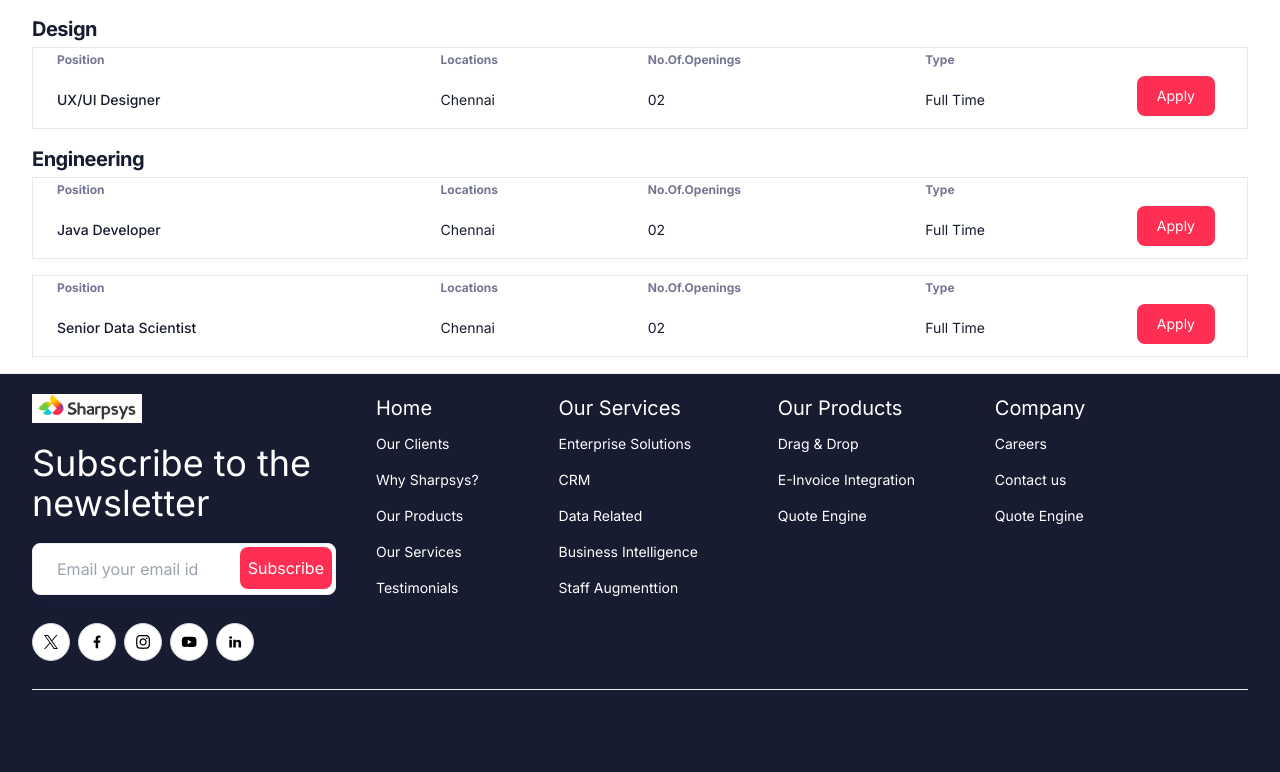
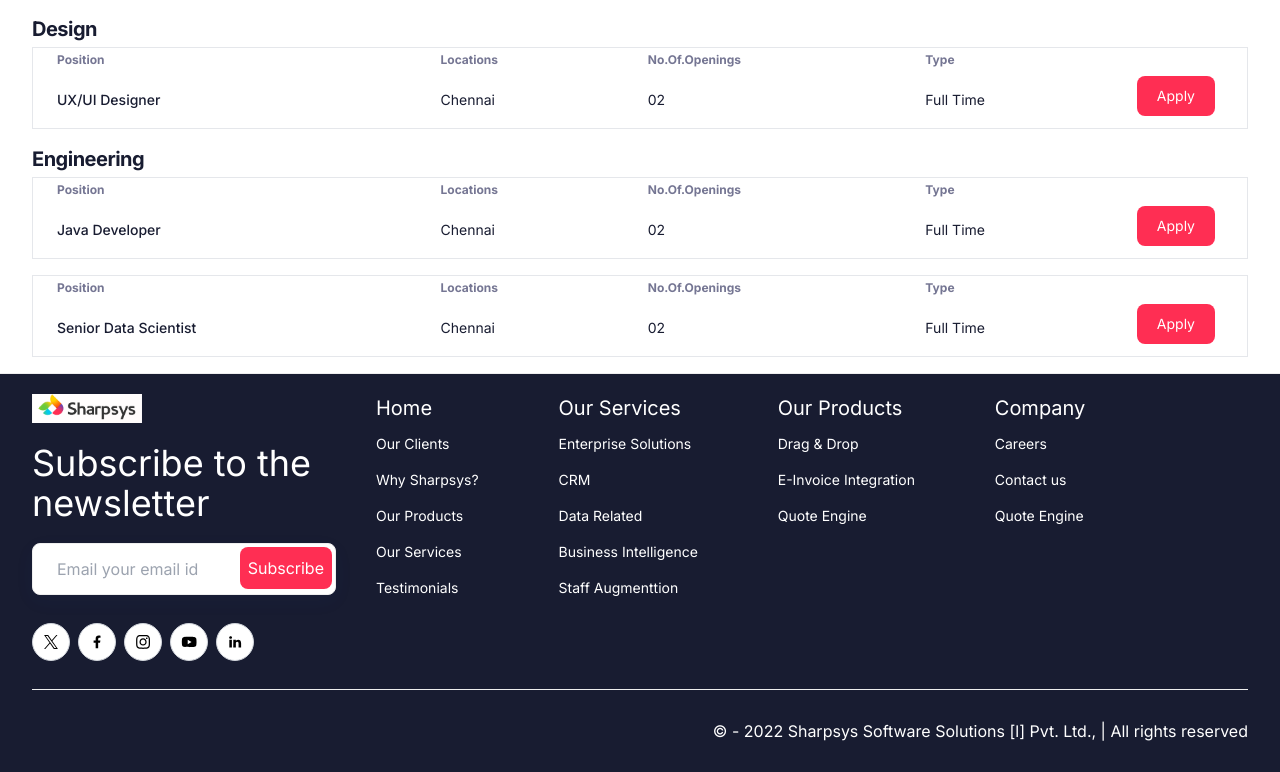
Before and after one commit to meiyazhakanram/sharpsys-ui, a Next.js app: page /careers in a window 1280 px wide. Shown: the part 1244-2016 px from the top of the page. Built offline with nearby package versions, Linux system fonts and the light colour scheme.

Commit message:
Update index.tsx

```diff
--- a/components/Footer/index.tsx
+++ b/components/Footer/index.tsx
@@ -310,9 +310,9 @@ const Footer = () => {
               viewport={{ once: true }}
               className="animate_top"
             >
-              <p>
+              <span>
                 &copy; - 2022 Sharpsys Software Solutions [l] Pvt. Ltd., | All rights reserved
-              </p>
+              </span>
             </motion.div>
           </div>
           {/* <!-- Footer Bottom --> */}
```
